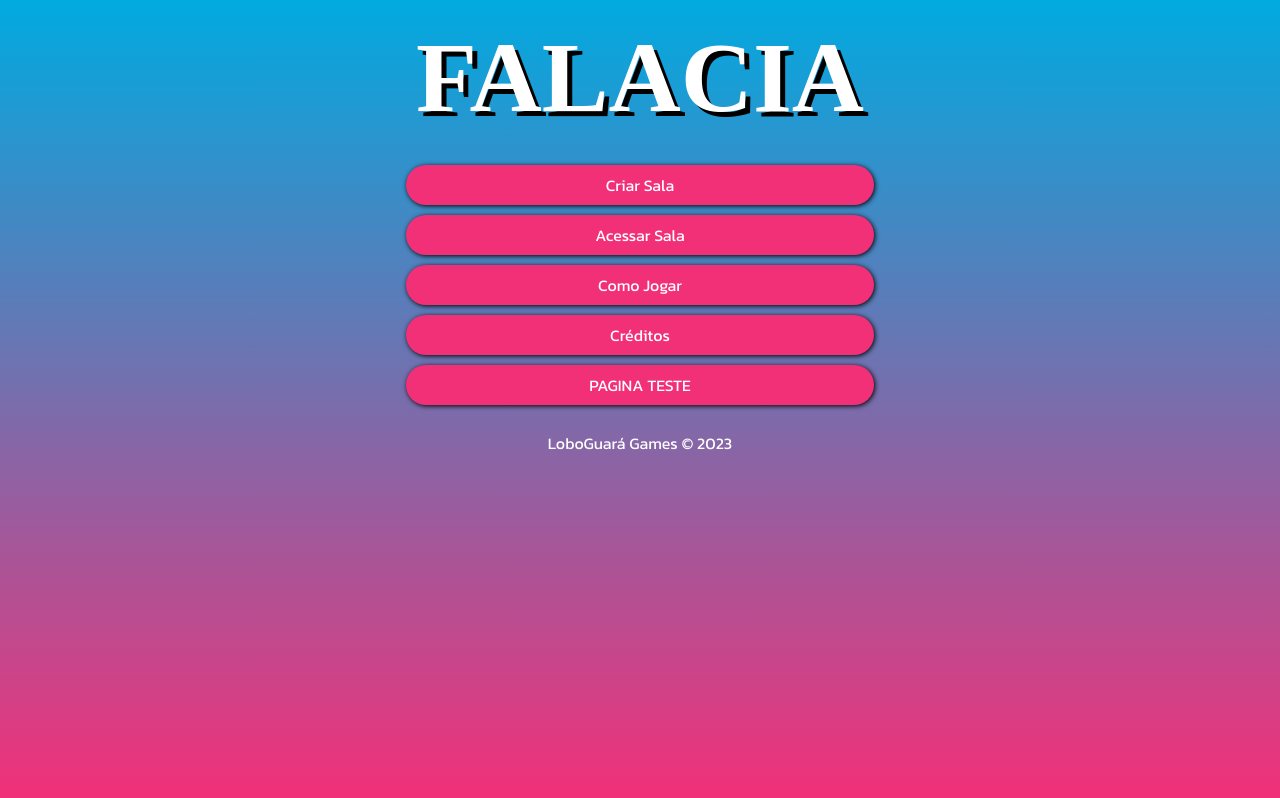
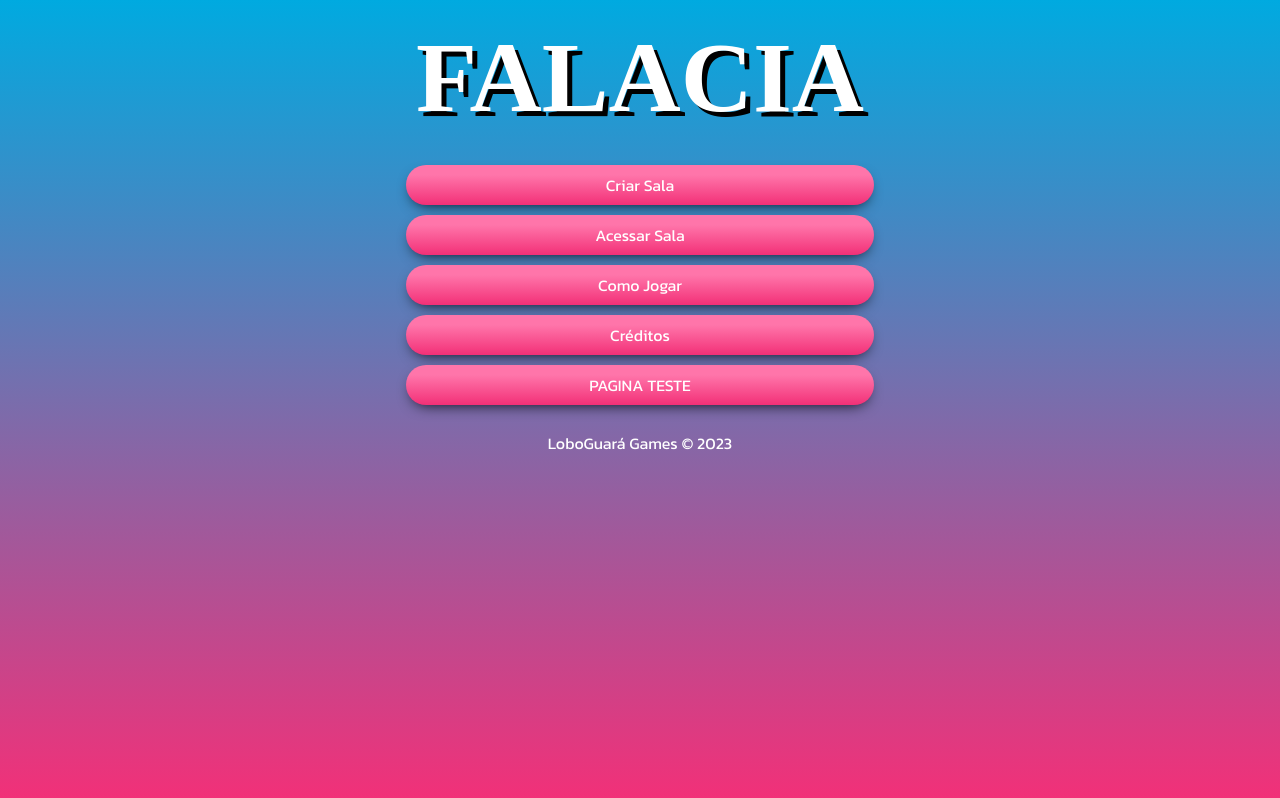
Before and after one commit to Feliper62/falacia-game-frontend, a Next.js app: page / in a window 1280 px wide. Built offline with nearby package versions, Linux system fonts and the light colour scheme; a web font is replaced by a local one.

Commit message:
::refactor: Alterado css button

```diff
--- a/src/app/styles/Button.module.css
+++ b/src/app/styles/Button.module.css
@@ -1,5 +1,5 @@
-.Button {
-    max-height: 20px;
+ /* .Button {
+  max-height: 20px;
     margin: 10px;
     flex-wrap: nowrap;
     flex-direction: column;
@@ -16,4 +16,35 @@
     font-size: 16px;
     justify-content: center;
     align-items: center;
+
+}*/.Button {
+    max-height: 20px;
+    margin: 10px;
+    flex-wrap: nowrap;
+    flex-direction: column;
+    display: flex;
+    padding: 10px 20px;
+    background-color: #F23078;
+    color: #fff;
+    text-decoration: none;
+    margin-bottom: 10px;
+    border-radius: 50px;
+    text-align: center;
+    box-shadow: 0px 6px 15px -7px #000000;
+    font-family: Kanit;
+    font-size: 16px;
+    justify-content: center;
+    align-items: center;
+	background:linear-gradient(to bottom, #ff75aa 25%, #f23077 100%);
+	background-color:#fa99be;
+    display: flex;
+
 }
+.Button:hover {
+	background:linear-gradient(to bottom, #f23077 5%, #fa99be 100%);
+	background-color:#f23077;
+}
+.Button:active {
+	position:relative;
+	top:1px;
+}
```
